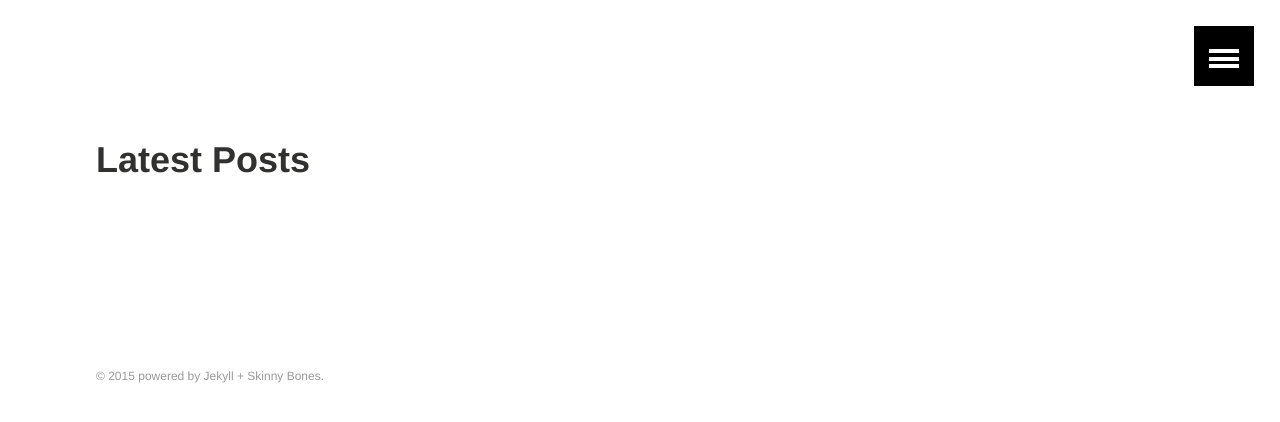
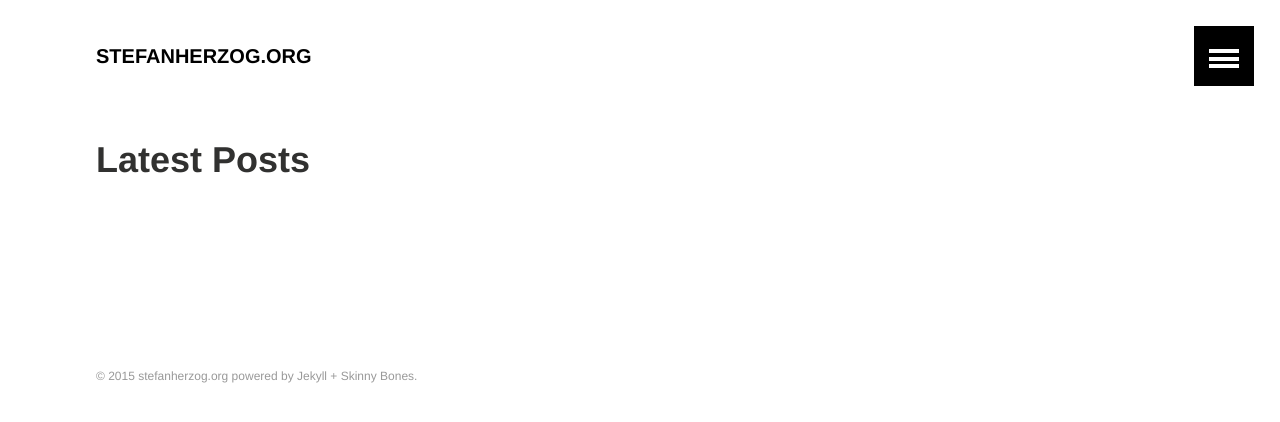
Before and after one commit to stefanherzog/blogdown, a Jekyll site: the page built from index.md, in a window 1280 px wide. Shown: the top 422 px of the page. Built offline with Jekyll 4.4.1, drawn with Linux system fonts in a browser that asks for light colours.

Commit message:
populate _config.yml

```diff
--- a/_config.yml
+++ b/_config.yml
@@ -1,11 +1,11 @@
 # Site wide configuration
 
-title:
-description:
+title: stefanherzog.org
+description: DESCRIPTION?!
 logo: # 120x120 px default image used for Twitter summary card
 teaser: # 400x250 px default teaser image used in image archive grid
 locale:
-url:
+url: # ?!
 
 # Jekyll configuration
 
@@ -22,8 +22,8 @@ gems:
 
 # Site owner
 owner:
-  name:
-  email:
+  name: Stefan Herzog
+  email: herzog@mpib-berlin.mpg.de
   twitter:
   google:
     ad-client:
```
